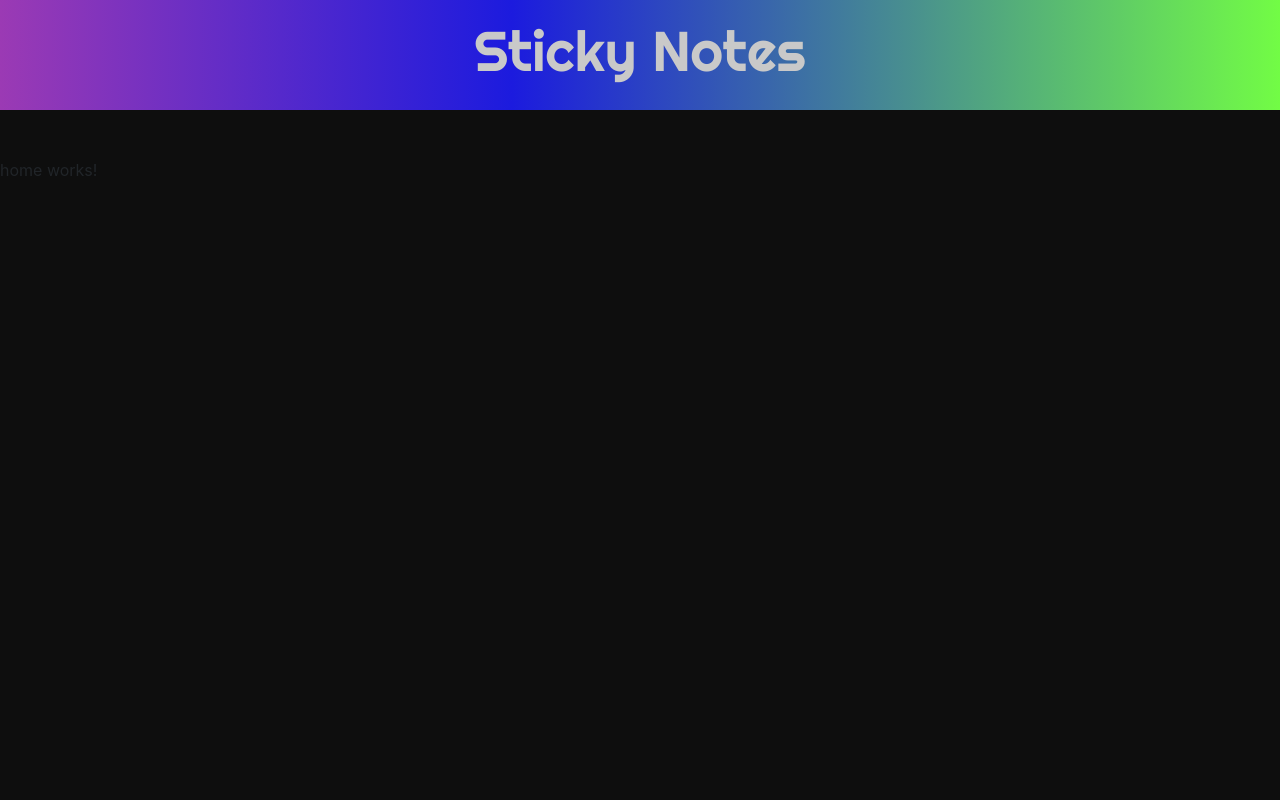
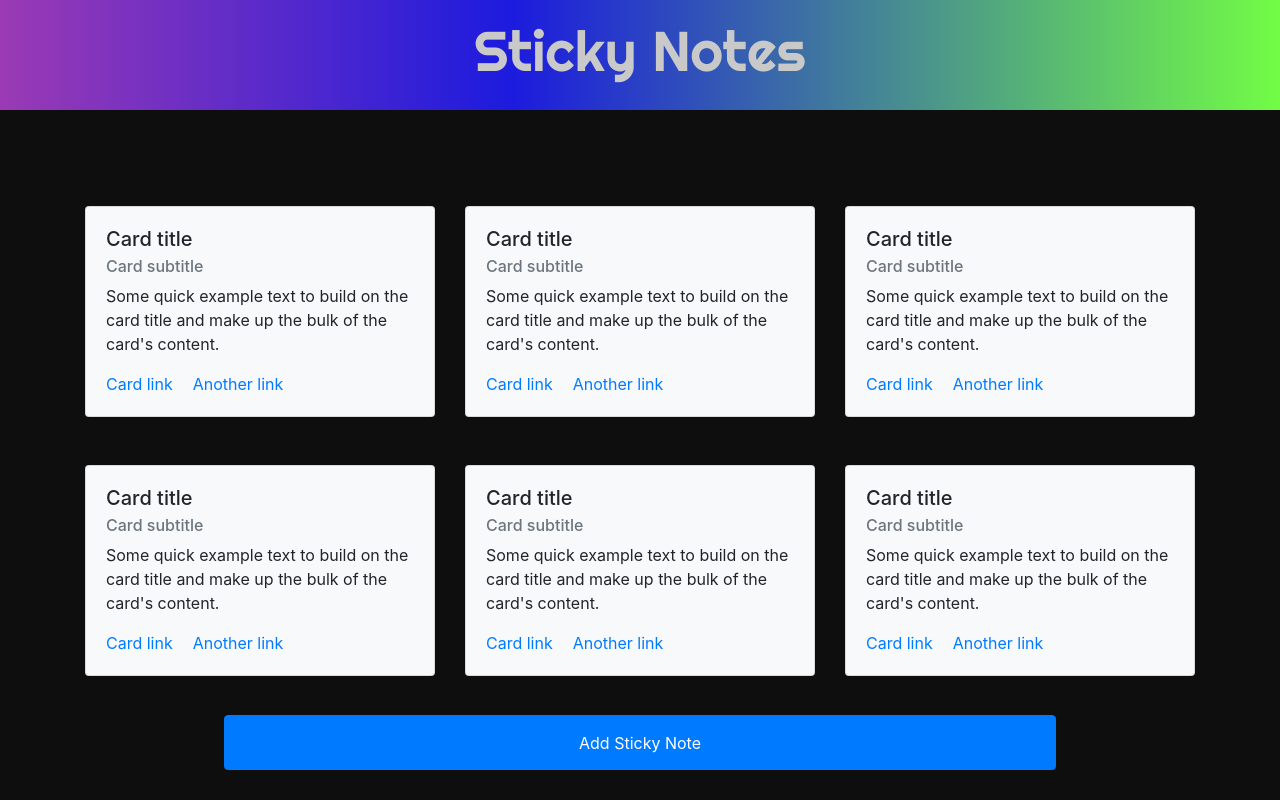
Before and after one commit to sfahadh/Sticky-Notes, an Angular app: page / in a window 1280 px wide. Built offline with nearby package versions, Linux system fonts and the light colour scheme; a web font is replaced by a local one.

Commit message:
add footer btn and todo list direcive to home component

```diff
--- a/src/app/components/home/home/home.component.html
+++ b/src/app/components/home/home/home.component.html
@@ -1 +1,2 @@
-<p>home works!</p>
+<app-todo-list></app-todo-list>
+<app-footer-btn></app-footer-btn>
--- a/src/app/components/home/todo-list/todo-list.component.html
+++ b/src/app/components/home/todo-list/todo-list.component.html
@@ -13,7 +13,3 @@
         </div>
     </div>
 </div>
-
-<div class="row">
-    <app-footer-btn></app-footer-btn>
-</div>
```
